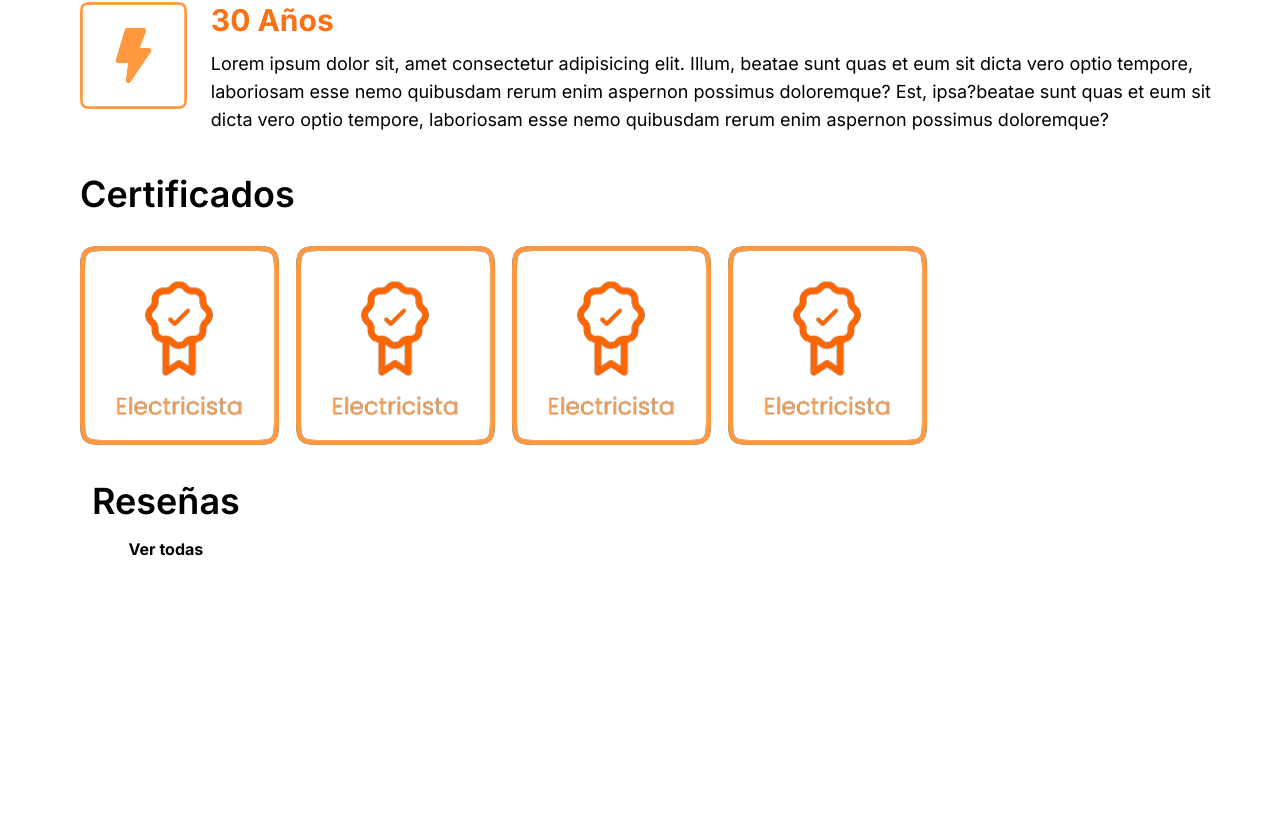
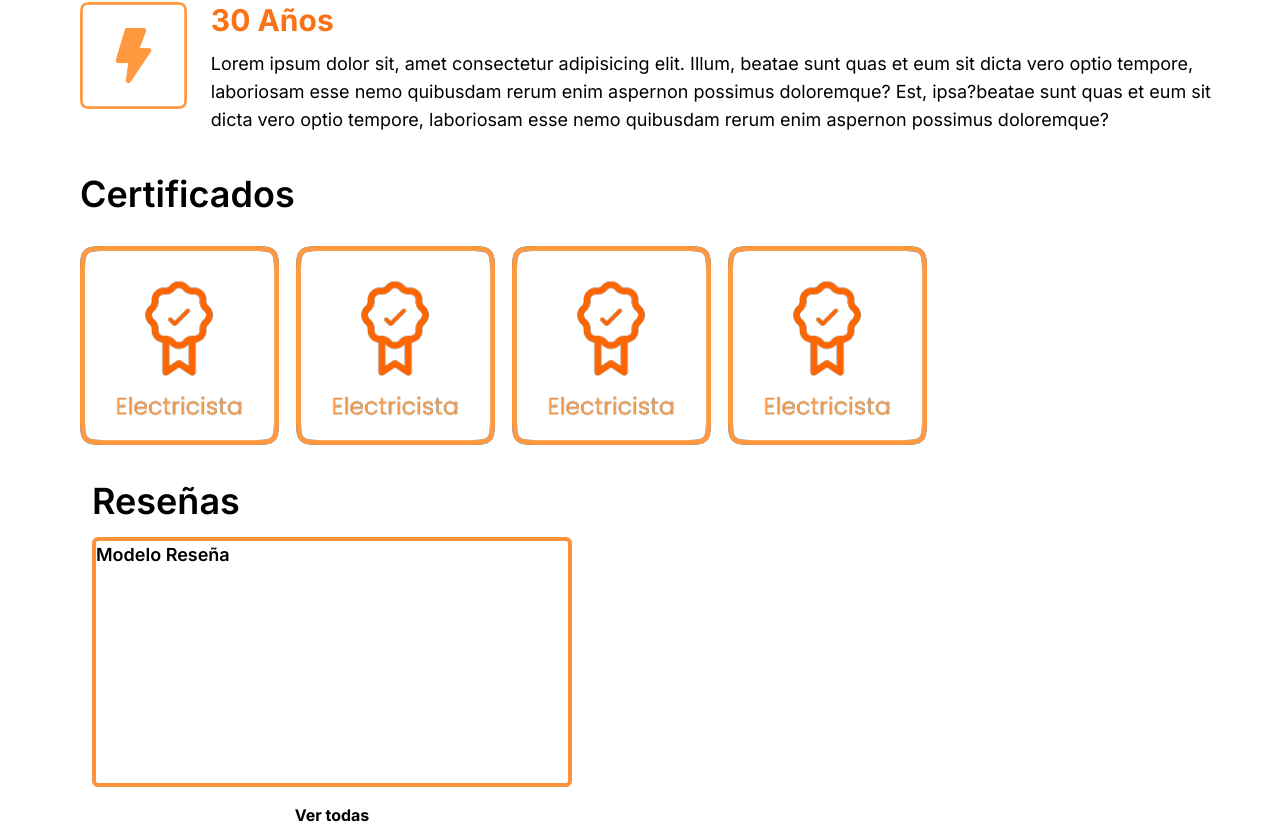
Before and after one commit to danielghost20/s11-10-m-java-next, a Next.js app in the folder frontend/reparame/: page /routes/perfil in a window 1280 px wide. Shown: the part 836-1675 px from the top of the page. Before the commit the page ends 1409 px from the top, so only its background shows below. Built offline with nearby package versions, Linux system fonts and the light colour scheme.

Commit message:
feature:vista perfil prestador - componente reseña

```diff
--- a/frontend/reparame/src/components/perfil/Perfil.tsx
+++ b/frontend/reparame/src/components/perfil/Perfil.tsx
@@ -1,6 +1,7 @@
 import Image from "next/image";
 import { BsStarFill } from "react-icons/bs";
 import { BsStar } from "react-icons/bs";
+import ReseñaPrestador from "../reseñaPrestador/ReseñaPrestador";
 
 const Perfil = () => {
   return (
@@ -122,7 +123,7 @@ const Perfil = () => {
         <div className="flex flex-col w-fit mt-6 ml-20 gap-4 p-3">
           <h2 className="text-4xl font-semibold">Reseñas</h2>
 
-          {/* componente de reseñas */}
+          <ReseñaPrestador />
 
           <button className="cursor-pointer font-bold">Ver todas</button>
         </div>
--- /dev/null
+++ b/frontend/reparame/src/components/reseñaPrestador/ReseñaPrestador.tsx
@@ -0,0 +1,9 @@
+const ReseñaPrestador = () => {
+  return (
+    <div className="w-[480px] h-[250px] border-4 border-orange-400 rounded-md">
+      <h2 className="text-lg font-semibold">Modelo Reseña</h2>
+    </div>
+  );
+};
+
+export default ReseñaPrestador;
```
